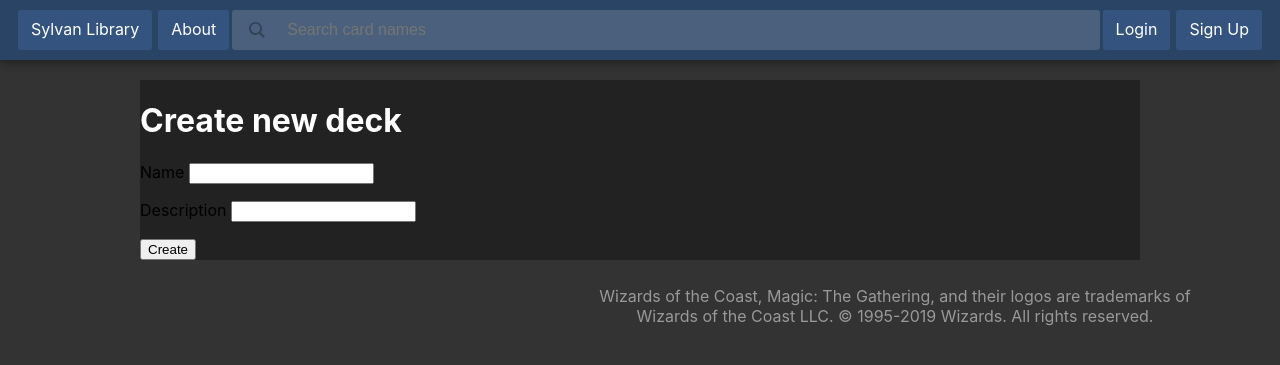
After one commit to marshl/sylvan_library, a Django app: page /website/decks/create in a window 1280 px wide. The commit adds this page. Shown: the top 365 px of the page. Run offline with Django 3.2, Linux system fonts and the light colour scheme; some libraries are stand-ins or nearby versions.

Commit message:
Added basic deck list and creation screen

```diff
--- a/sylvan_library/cards/models.py
+++ b/sylvan_library/cards/models.py
@@ -559,9 +559,11 @@ class Deck(models.Model):
     Model for a user owned deck of cards
     """
     date_created = models.DateField()
-    last_modified = models.DateField()
+    last_modified = models.DateField(auto_now=True)
 
     name = models.CharField(max_length=200)
+    description = models.CharField(max_length=9999, null=True, blank=True)
+
     owner = models.ForeignKey(User, related_name='decks', on_delete=models.CASCADE)
 
     def __str__(self):
--- a/sylvan_library/website/forms.py
+++ b/sylvan_library/website/forms.py
@@ -3,9 +3,18 @@ Forms for the website module
 """
 
 from django import forms
-from django_select2.forms import Select2MultipleWidget
+from django_select2.forms import Select2MultipleWidget, Select2Widget
 
-from cards.models import CardPrinting, Colour, Language, PhysicalCard, Rarity, Set
+from cards.models import (
+    Card,
+    CardPrinting,
+    Colour,
+    Deck,
+    Language,
+    PhysicalCard,
+    Rarity,
+    Set
+)
 from cardsearch.fieldsearch import FieldSearch
 from cardsearch.namesearch import NameSearch
 
@@ -220,3 +229,23 @@ class FieldSearchForm(SearchForm):
         search.build_parameters()
         search.search(self.get_page_number())
         return search
+
+
+class DeckForm(forms.ModelForm):
+    class Meta:
+        model = Deck
+        fields = [
+            'date_created',
+            'name',
+            'description',
+        ]
+
+
+class DeckCardForm(forms.Form):
+    # # cards = AutoCompleteSelectField('cards', required=False, help_text=None)
+    # cards = forms.ModelMultipleChoiceField(
+    #     queryset=Card.objects.filter(is_token=False).order_by('name').all(),
+    #     widget=Select2MultipleWidget, required=False)
+
+    cards = forms.ModelMultipleChoiceField(queryset=Card.objects.all().order_by('name'),
+                                          widget=Select2MultipleWidget, required=False)
--- a/sylvan_library/website/static/css/style.css
+++ b/sylvan_library/website/static/css/style.css
@@ -724,6 +724,18 @@ body {
     min-width: 600px;
 }
 
+.main-content {
+    background-color: #222;
+    width: 100%;
+    max-width: 1000px;
+    position: relative;
+    margin: 0 auto;
+}
+
+.body-content h1 {
+    color: white;
+}
+
 .filter-container .select-group {
     width: 100%;
 }
--- a/sylvan_library/website/static/js/script.js
+++ b/sylvan_library/website/static/js/script.js
@@ -25,7 +25,6 @@ $(function () {
 
     $(this).on('click', 'body', function (event) {
         let $profileContainer = $('.js-profile-container');
-        console.log($profileContainer.data('expanded'));
         if (!$profileContainer.data('expanded')) {
             return;
         }
--- /dev/null
+++ b/sylvan_library/website/templates/website/deck_card.html
@@ -0,0 +1,3 @@
+{% block content %}
+    <p>{{ deck_card.card.name }}</p>
+{% endblock %}
--- /dev/null
+++ b/sylvan_library/website/templates/website/deck_create.html
@@ -0,0 +1,22 @@
+{% extends 'website/base.html' %}
+{% load widget_tweaks %}
+{% block content %}
+    <div class="body-content">
+        <div class="main-content">
+            <h1>Create new deck</h1>
+            <form method="POST">
+                {% csrf_token %}
+                <p>
+                    {{ deck_form.name.label }}
+                    {{ deck_form.name }}
+                </p>
+                <p>
+                    {{ deck_form.description.label }}
+                    {{ deck_form.description }}
+                </p>
+                {{ deck_form.date_created.as_hidden }}
+                <button type="submit">Create</button>
+            </form>
+        </div>
+    </div>
+{% endblock %}
--- a/sylvan_library/website/templates/website/index.html
+++ b/sylvan_library/website/templates/website/index.html
@@ -1,13 +1,10 @@
 {% extends 'website/base.html' %}
 {% block content %}
-
     <p>Hello</p>
 
     {% for set in sets %}
         <i class="ss ss-{{ set.code.lower }}"></i>
     {% endfor %}
-
-
     <p>
         <span class="mi-split">
             <i class="mi mi-R"></i><i class="mi mi-G"></i>
--- a/sylvan_library/website/urls.py
+++ b/sylvan_library/website/urls.py
@@ -17,8 +17,6 @@ urlpatterns = [
     path('random_card/', views.random_card, name='random_card'),
     path('simple_search/', views.simple_search, name='simple_search'),
     path('name_search/', views.name_search, name='name_search'),
-    path('decks/', views.decks, name='decks'),
-    path('decks/<int:deck_id>/', views.deck_detail, name='deck_detail'),
     path('advanced_search/', views.advanced_search, name='advanced_search'),
     path('ajax/search_result_details/<int:printing_id>/', views.ajax_search_result_details,
          name='ajax_search_result_details'),
@@ -38,4 +36,10 @@ urlpatterns = [
          name='ajax_ownership_summary'),
     path('ajax/search_result_set_summary/<int:printing_id>/', views.ajax_search_result_set_summary,
          name='ajax_search_result_set_summary'),
+
+    # Decks
+    path('decks/card/', views.deck_card_search, name='deck_card_search'),
+    path('decks/', views.decks, name='decks'),
+    path('decks/create', views.create_deck, name='create_deck'),
+    path('decks/<int:deck_id>/', views.deck_detail, name='deck_detail'),
 ]
--- a/sylvan_library/website/views.py
+++ b/sylvan_library/website/views.py
@@ -1,6 +1,7 @@
 """
 Module for all website views
 """
+import datetime
 import logging
 import random
 
@@ -13,12 +14,20 @@ from cards.models import (
     Card,
     CardPrinting,
     CardPrintingLanguage,
+    Deck,
+    DeckCard,
     PhysicalCard,
     Set,
     UserCardChange,
     UserOwnedCard,
 )
-from website.forms import FieldSearchForm, NameSearchForm, ChangeCardOwnershipForm
+from website.forms import (
+    FieldSearchForm,
+    NameSearchForm,
+    ChangeCardOwnershipForm,
+    DeckForm,
+    DeckCardForm,
+)
 
 logger = logging.getLogger('django')
 
@@ -209,7 +218,68 @@ def ajax_search_result_set_summary(request, printing_id: int):
 
 
 def decks(request):
-    pass
+    decks = Deck.objects.filter(owner=request.user)
+    return render(request, 'website/decks.html', {
+        'decks': decks.all(),
+    })
+
+
+# from ajax_select import register, LookupChannel
+#
+#
+# @register('cards')
+# class TagsLookup(LookupChannel):
+#     model = Card
+#
+#     def get_query(self, q, request):
+#         return self.model.objects.filter(name__icontains=q)
+#
+#     def format_item_display(self, item):
+#         return u"<span class='tag'>%s</span>" % item.name
+#
+
+from django.forms import Form
+from ajax_select.fields import AutoCompleteSelectField, AutoCompleteSelectMultipleField
+from django_select2.forms import Select2MultipleWidget, Select2Widget
+
+from django import forms
+
 
 def deck_detail(request, deck_id: int):
-    pass
+    deck = Deck.objects.get(pk=deck_id)
+    deck_form = DeckForm(instance=deck)
+    cards_form = DeckCardForm()
+    return render(request, 'website/deck_details.html', {
+        'deck': deck,
+        'deck_form': deck_form,
+        'cards_form': cards_form
+    })
+
+
+def create_deck(request):
+    if request.method == 'POST':
+        deck_form = DeckForm(request.POST)
+
+        if deck_form.is_valid():
+            deck = deck_form.instance
+            deck.owner = request.user
+            deck.full_clean()
+            deck.save()
+            return HttpResponseRedirect(f'../decks/{deck.id}')
+    else:
+        deck = Deck()
+        deck.date_created = datetime.date.today()
+        deck_form = DeckForm(instance=deck)
+
+    return render(request, 'website/deck_create.html', {
+        'deck_form': deck_form,
+    })
+
+
+def deck_card_search(request):
+    card_name = request.GET.get('card_name', '')
+    cards = list(Card.objects.filter(name__icontains=card_name, is_token=False).all())
+    cards.sort(key=lambda card: '0' + card_name
+        if card.name.lower().startswith(card_name.lower()) else '1' + card_name)
+    result = [{'label': card.name, 'value': card.name, 'id': card.id} for card in cards[:10]]
+    return JsonResponse({'cards': result})
```
Also changed, not shown: sylvan_library/website/templates/website/deck_details.html (added, +49 -0 lines), sylvan_library/website/templates/website/decks.html (added, +14 -0 lines), sylvan_library/cards/migrations/0059_auto_20190428_1213.py (added). Lines whose indentation alone changed are shown as unchanged.
